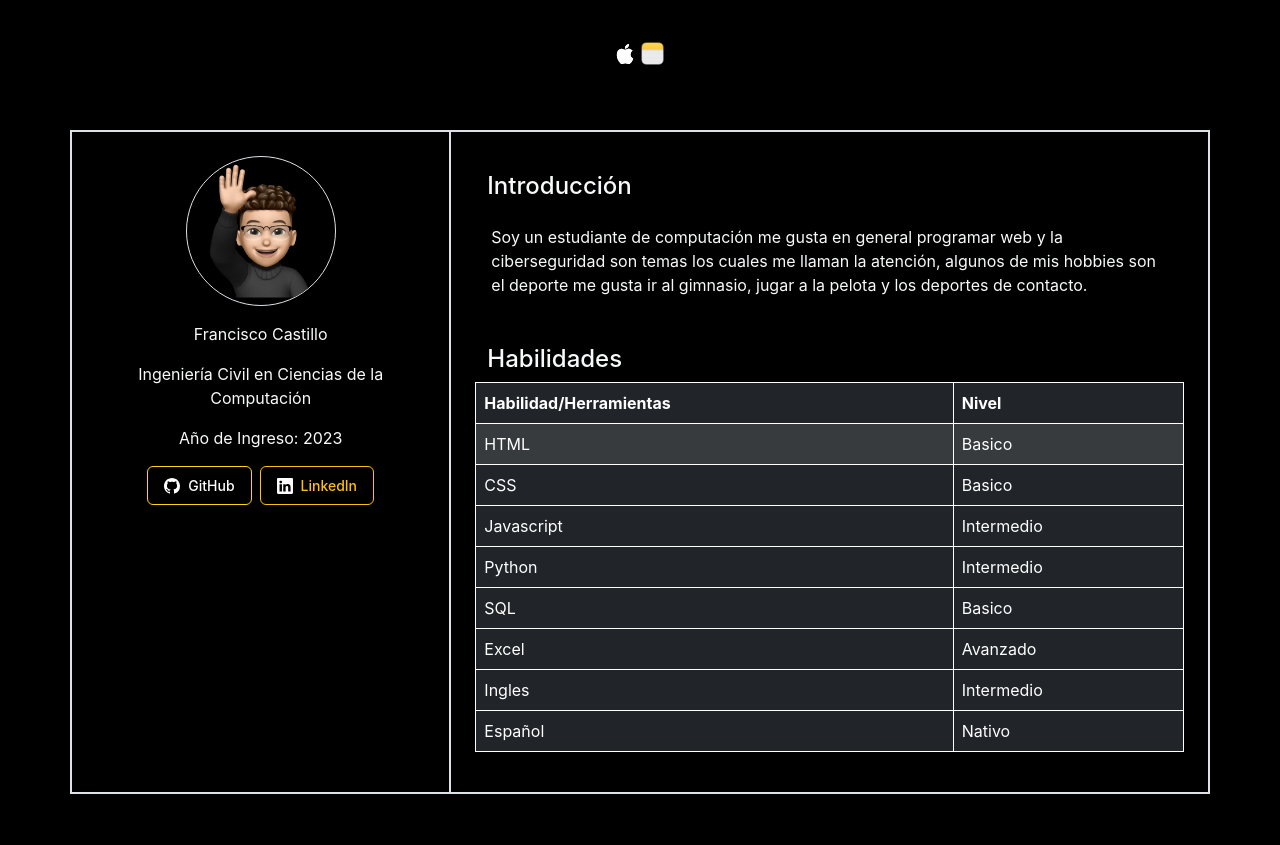
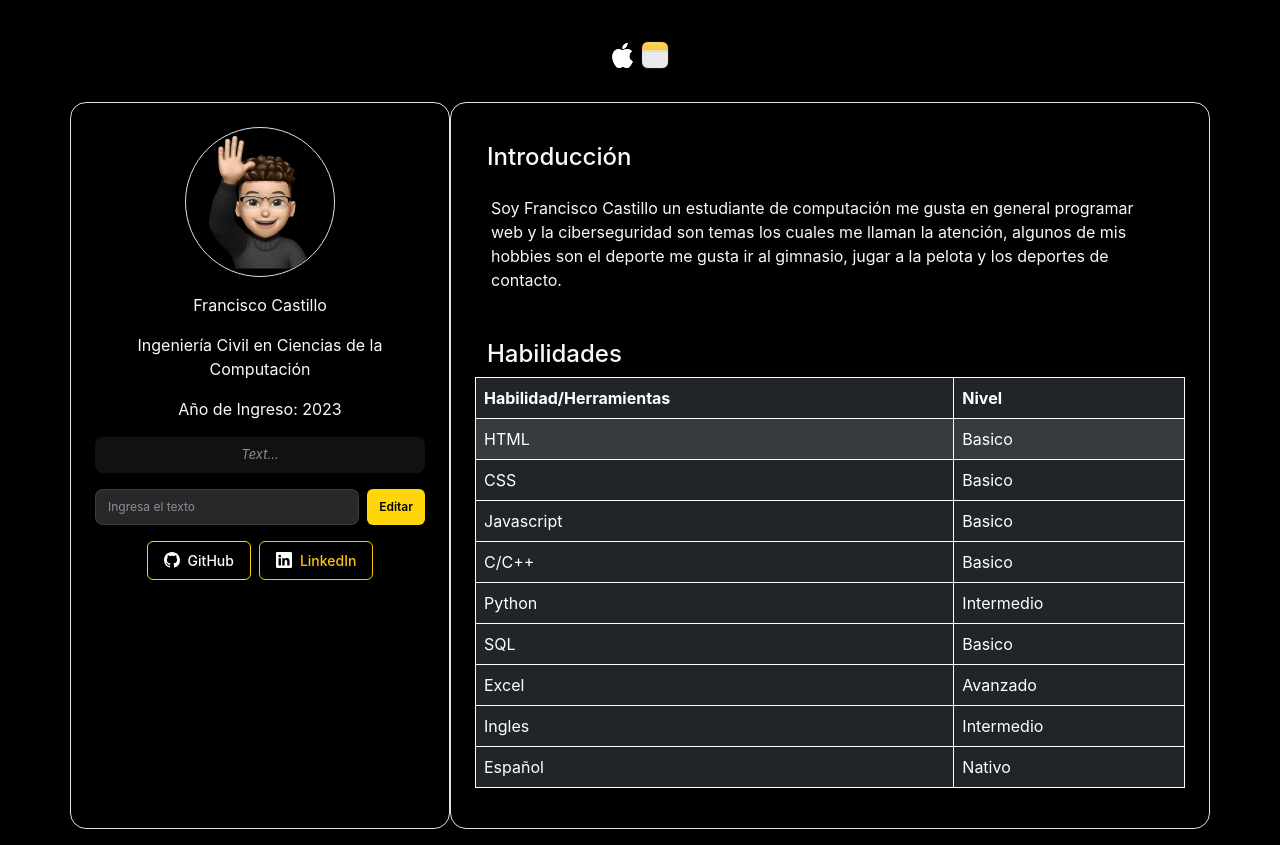
Before and after one commit to Panchoox/Panchoox.github.io, a plain HTML site: page index.html in a window 1280 px wide. Drawn offline with nearby package versions, Linux system fonts and the light colour scheme.

Commit message:
web final

```diff
--- a/index.html
+++ b/index.html
@@ -10,21 +10,34 @@
 <body class="bg-black text-light">
 
     <header class=" text-center py-3  mt-4">
-        <svg xmlns="http://www.w3.org/2000/svg" width="20" height="20" fill="white" class="bi bi-apple" viewBox="0 0 16 16">
+        <svg xmlns="http://www.w3.org/2000/svg" width="25" height="25" fill="white" class="bi bi-apple" viewBox="0 0 16 16">
         <path d="M11.182.008C11.148-.03 9.923.023 8.857 1.18c-1.066 1.156-.902 2.482-.878 2.516s1.52.087 2.475-1.258.762-2.391.728-2.43m3.314 11.733c-.048-.096-2.325-1.234-2.113-3.422s1.675-2.789 1.698-2.854-.597-.79-1.254-1.157a3.7 3.7 0 0 0-1.563-.434c-.108-.003-.483-.095-1.254.116-.508.139-1.653.589-1.968.607-.316.018-1.256-.522-2.267-.665-.647-.125-1.333.131-1.824.328-.49.196-1.422.754-2.074 2.237-.652 1.482-.311 3.83-.067 4.56s.625 1.924 1.273 2.796c.576.984 1.34 1.667 1.659 1.899s1.219.386 1.843.067c.502-.308 1.408-.485 1.766-.472.357.013 1.061.154 1.782.539.571.197 1.111.115 1.652-.105.541-.221 1.324-1.059 2.238-2.758q.52-1.185.473-1.282"/>
         <path d="M11.182.008C11.148-.03 9.923.023 8.857 1.18c-1.066 1.156-.902 2.482-.878 2.516s1.52.087 2.475-1.258.762-2.391.728-2.43m3.314 11.733c-.048-.096-2.325-1.234-2.113-3.422s1.675-2.789 1.698-2.854-.597-.79-1.254-1.157a3.7 3.7 0 0 0-1.563-.434c-.108-.003-.483-.095-1.254.116-.508.139-1.653.589-1.968.607-.316.018-1.256-.522-2.267-.665-.647-.125-1.333.131-1.824.328-.49.196-1.422.754-2.074 2.237-.652 1.482-.311 3.83-.067 4.56s.625 1.924 1.273 2.796c.576.984 1.34 1.667 1.659 1.899s1.219.386 1.843.067c.502-.308 1.408-.485 1.766-.472.357.013 1.061.154 1.782.539.571.197 1.111.115 1.652-.105.541-.221 1.324-1.059 2.238-2.758q.52-1.185.473-1.282"/>
         </svg>
-        <img src="logo.png" alt="notes" width="25" class="img-fluid">
+        <img src="logo.png" alt="notes" width="30" class="img-fluid">
     </header>
 
-    <div class="container my-5 border">
+    <div class="container my-3 ">
   <div class="caja-central row">
     <!-- Izquierda -->
-    <div class="col-md-4 p-4 text-center border ">
+    <div class="col-md-4 p-4 text-center border rounded-4 ">
       <img src="img.webp" alt="Mi foto" class="rounded-circle img-fluid perfil border">
        <p class="text-center mt-3">Francisco Castillo</p>
        <p class="text-center mt-3">Ingeniería Civil en Ciencias de la Computación</p>
        <p class="text-center mt-3">Año de Ingreso: 2023</p>
+
+
+
+        <div class="text-description" id="textDescription">
+             Text...
+        </div>
+        <div class="mt-3">
+            <div class="d-flex gap-2">
+                <input type="text" placeholder="Ingresa el texto" class="form-control description-input flex-grow-1" id="captionInput"/>
+                <button class="edt-btn" onclick="caption()">Editar</button>
+
+            </div>
+        </div>
 
         <div class="d-flex justify-content-center gap-2 mt-3 flex-wrap">
             <a href="https://github.com/Panchoox" target="_blank" class="github-btn github-btn-apple">
@@ -44,12 +57,12 @@
     </div>
 
     <!-- Derecha -->
-    <div class="col-md-8 p-4 border">
+    <div class="col-md-8 p-4 border rounded-4">
        <div class="container mt-3">
             <h4>Introducción</h4>
        </div>
         <div class="cotainer p-3 ">
-            <p>Soy un estudiante de computación me gusta en general programar web y la ciberseguridad son temas los cuales me llaman la atención, algunos de mis hobbies son el deporte me gusta ir al gimnasio, jugar a la pelota y los deportes de contacto.</p>
+            <p>Soy Francisco Castillo un estudiante de computación me gusta en general programar web y la ciberseguridad son temas los cuales me llaman la atención, algunos de mis hobbies son el deporte me gusta ir al gimnasio, jugar a la pelota y los deportes de contacto.</p>
         </div>
         <div class="container mt-3">
             <h4>Habilidades</h4>
@@ -70,7 +83,11 @@
             </tr>
             <tr>
                 <td>Javascript</td>
-                <td>Intermedio</td>
+                <td>Basico</td>
+            </tr>
+            <tr>
+                <td>C/C++</td>
+                <td>Basico</td>
             </tr>
             <tr>
                 <td>Python</td>
@@ -99,9 +116,6 @@
   </div>
 </div>
 
-
-
-
-
+<script src="scripts.js"></script>
 </body>
 </html>
--- /dev/null
+++ b/scripts.js
@@ -0,0 +1,14 @@
+function caption() {
+    const inputValue = document.getElementById('captionInput').value;
+
+    if (inputValue.trim() !== '') {
+        document.getElementById('textDescription').textContent = inputValue.trim();
+        document.getElementById('captionInput').value = '';
+    }
+}
+
+document.getElementById('captionInput').addEventListener('keypress', function(event) {
+    if (event.key === 'Enter') {
+        caption();
+    }
+});
--- a/styles.css
+++ b/styles.css
@@ -1,6 +1,6 @@
 body {
-font-family: -apple-system, BlinkMacSystemFont, 'Segoe UI', 'Noto Sans', Helvetica, Arial, sans-serif;
-!important}
+font-family: -apple-system, BlinkMacSystemFont, 'Segoe UI', 'Noto Sans', Helvetica, Arial, sans-serif !important;
+}
 
 .perfil {
 width: 150px;
@@ -61,5 +61,47 @@ color: #ffca28;
 background-color: #ffca28;
 border-color: #ffca28;
 color: #000000;
- text-decoration: none;
+text-decoration: none;
 }
+
+.text-description {
+font-size: 13px;
+color: #8e8e93;
+font-weight: 400;
+margin-top: 15px;
+padding: 8px;
+background: rgba(58, 58, 60, 0.3);
+border-radius: 8px;
+min-height: 20px;
+font-style: italic;
+}
+.edt-btn {
+background: #ffd60a;
+border: none;
+border-radius: 6px;
+color: #000000;
+font-size: 12px;
+font-weight: 600;
+padding: 8px 12px;
+transition: all 0.2s ease;
+}
+.description-input {
+background: rgba(58, 58, 60, 0.7) !important;
+border: 1px solid rgba(255, 255, 255, 0.1) !important;
+border-radius: 8px;
+color: #ffffff !important;
+font-size: 12px;
+padding: 8px 12px;
+transition: all 0.2s ease;
+}
+
+.description-input:focus {
+background: rgba(58, 58, 60, 0.9) !important;
+border-color: #ffd60a !important;
+box-shadow: 0 0 0 2px rgba(255, 214, 10, 0.2) !important;
+color: #ffffff !important;
+}
+
+.description-input::placeholder {
+color: #8e8e93 !important;
+}
```
